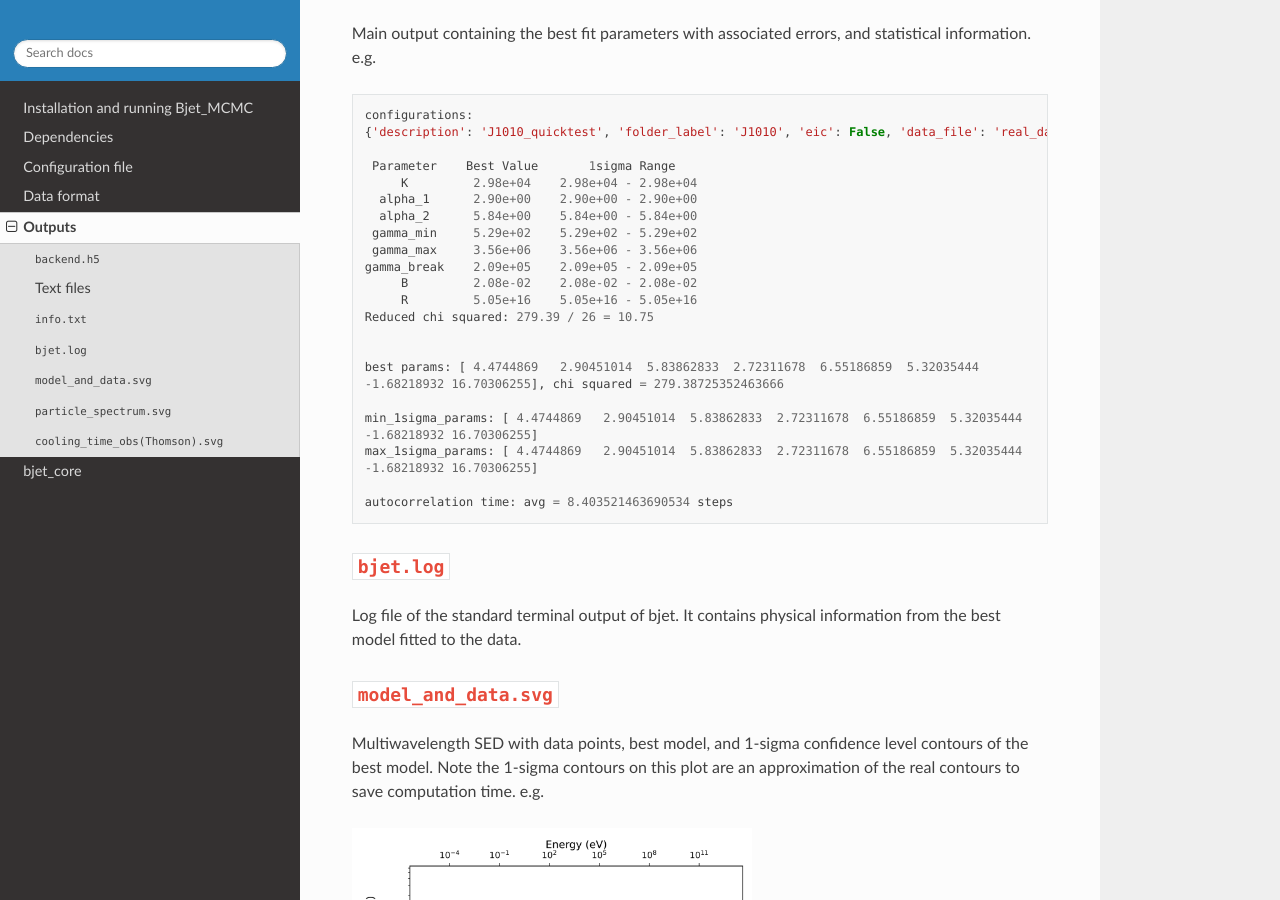
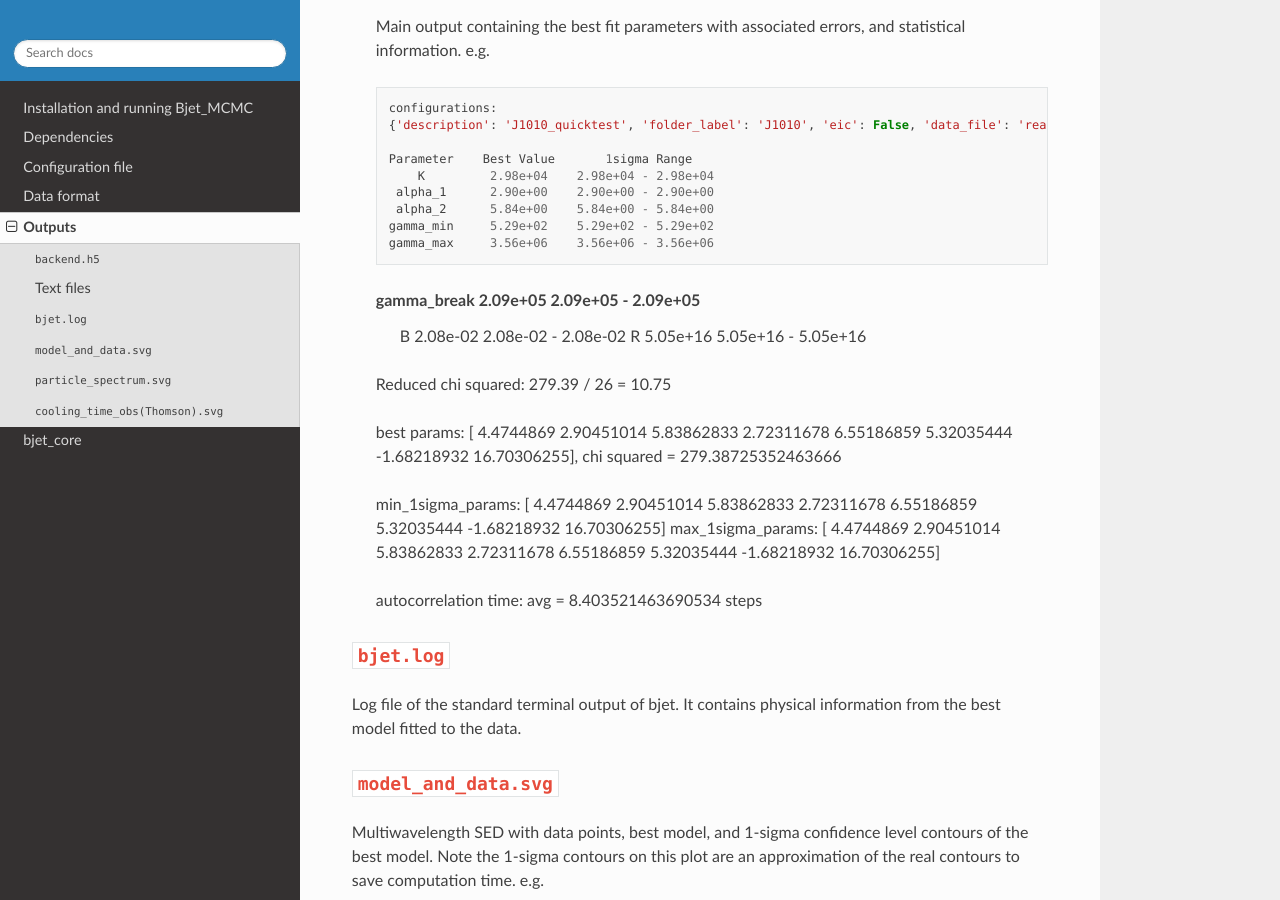
Before and after one commit to Ohervet/Bjet_MCMC, a Sphinx documentation site: the page built from docs/source/outputs.rst, in a window 1280 px wide and 900 px high, scrolled down 874 px. Built offline with Sphinx 7.4.7 and the Read the Docs theme 2.0.0, drawn with Linux system fonts in a browser that asks for light colours.

Commit message:
Update outputs.rst

```diff
--- a/docs/source/outputs.rst
+++ b/docs/source/outputs.rst
@@ -29,13 +29,13 @@
 
   time: 5:45:22.151980
 
-``info.txt``
-------------
-Main output containing the best fit parameters with associated errors, and statistical information.
-e.g. ::
+- ``info.txt``
 
- configurations:
- {'description': 'J1010_quicktest', 'folder_label': 'J1010', 'eic': False, 'data_file': 'real_data/J1010_SED_reduced.dat', 'n_steps': 100, 'n_walkers': 50, 'discard': 20, 'parallel': True, 'cores': 15, 'use_variability': True, 'tau_variability': 24.0, 'redshift': 0.143, 'custom_alpha2_limits': False, 'bb_temp': 'null', 'l_nuc': 'null', 'tau': 'null', 'blob_dist': 'null', 'alpha2_limits': [1.5, 7.5], 'fixed_params': [83.8, -inf, -inf, -inf, -inf, -inf, -inf, -inf, -inf]}
+ Main output containing the best fit parameters with associated errors, and statistical information.
+ e.g. ::
+
+  configurations:
+  {'description': 'J1010_quicktest', 'folder_label': 'J1010', 'eic': False, 'data_file': 'real_data/J1010_SED_reduced.dat', 'n_steps': 100, 'n_walkers': 50, 'discard': 20, 'parallel': True, 'cores': 15, 'use_variability': True, 'tau_variability': 24.0, 'redshift': 0.143, 'custom_alpha2_limits': False, 'bb_temp': 'null', 'l_nuc': 'null', 'tau': 'null', 'blob_dist': 'null', 'alpha2_limits': [1.5, 7.5], 'fixed_params': [83.8, -inf, -inf, -inf, -inf, -inf, -inf, -inf, -inf]}
 
   Parameter    Best Value       1sigma Range
       K         2.98e+04    2.98e+04 - 2.98e+04
```
